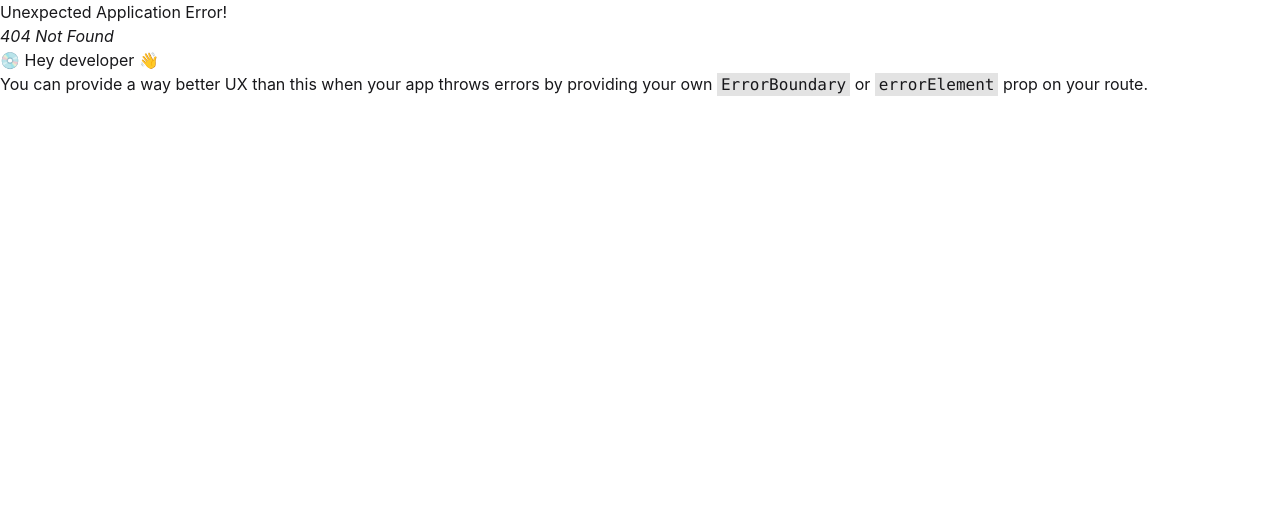
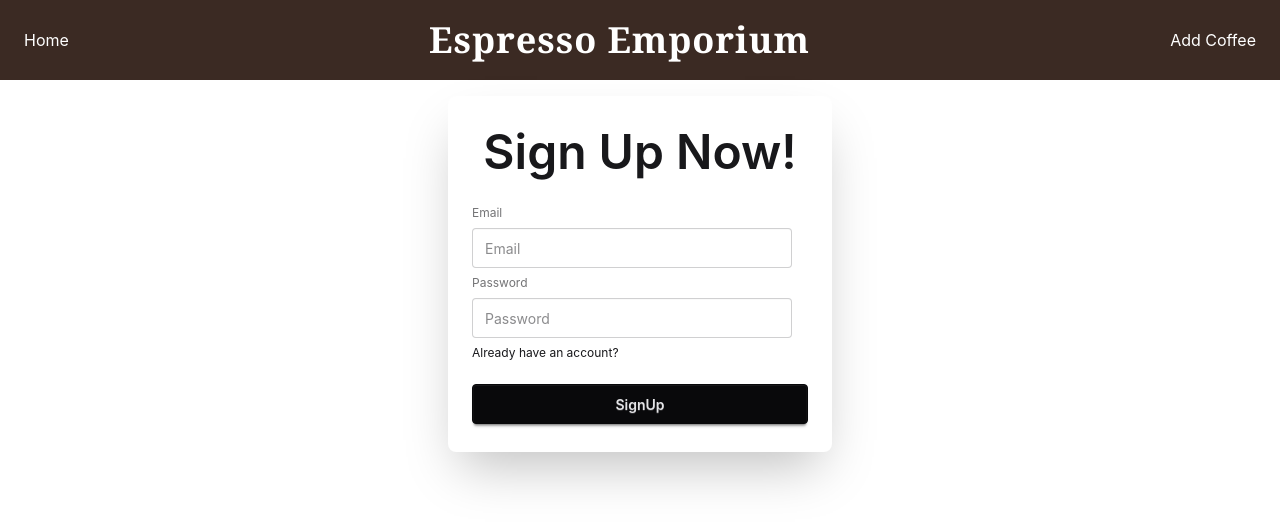
Before and after one commit to munnabiswas99/coffee-shop-client, a React (Vite) app: page /signUp in a window 1280 px wide. Before the commit this address had no page. Shown: the top 526 px of the page. Built offline with nearby package versions, Linux system fonts and the light colour scheme.

Commit message:
Signup page created

```diff
--- /dev/null
+++ b/src/components/SignUp.jsx
@@ -0,0 +1,27 @@
+import React from "react";
+
+const SignUp = () => {
+  return (
+          <div className="card bg-base-100 mx-auto max-w-sm shrink-0 shadow-2xl pt-8 ite">
+            <h1 className="text-5xl font-semibold text-center">Sign Up Now!</h1>
+            <div className="card-body">
+              <fieldset className="fieldset">
+                <label className="label">Email</label>
+                <input type="email" className="input" placeholder="Email" />
+                <label className="label">Password</label>
+                <input
+                  type="password"
+                  className="input"
+                  placeholder="Password"
+                />
+                <div>
+                  <a className="link link-hover">Already have an account?</a>
+                </div>
+                <button className="btn btn-neutral mt-4">SignUp</button>
+              </fieldset>
+            </div>
+          </div>
+  );
+};
+
+export default SignUp;
--- a/src/main.jsx
+++ b/src/main.jsx
@@ -13,6 +13,7 @@ import Home from './components/Home.jsx';
 import AddCoffee from './components/AddCoffee.jsx';
 import UpdateCoffee from './components/UpdateCoffee.jsx';
 import CoffeeDetails from './components/CoffeeDetails.jsx';
+import SignUp from './components/SignUp.jsx';
 
 let router = createBrowserRouter([
   {
@@ -25,7 +26,11 @@ let router = createBrowserRouter([
         Component: Home
       },
       {
-        path: "addCoffee",
+        path: '/signUp',
+        Component: SignUp
+      },
+      {
+        path: "/addCoffee",
         Component: AddCoffee
       },
       {
```
